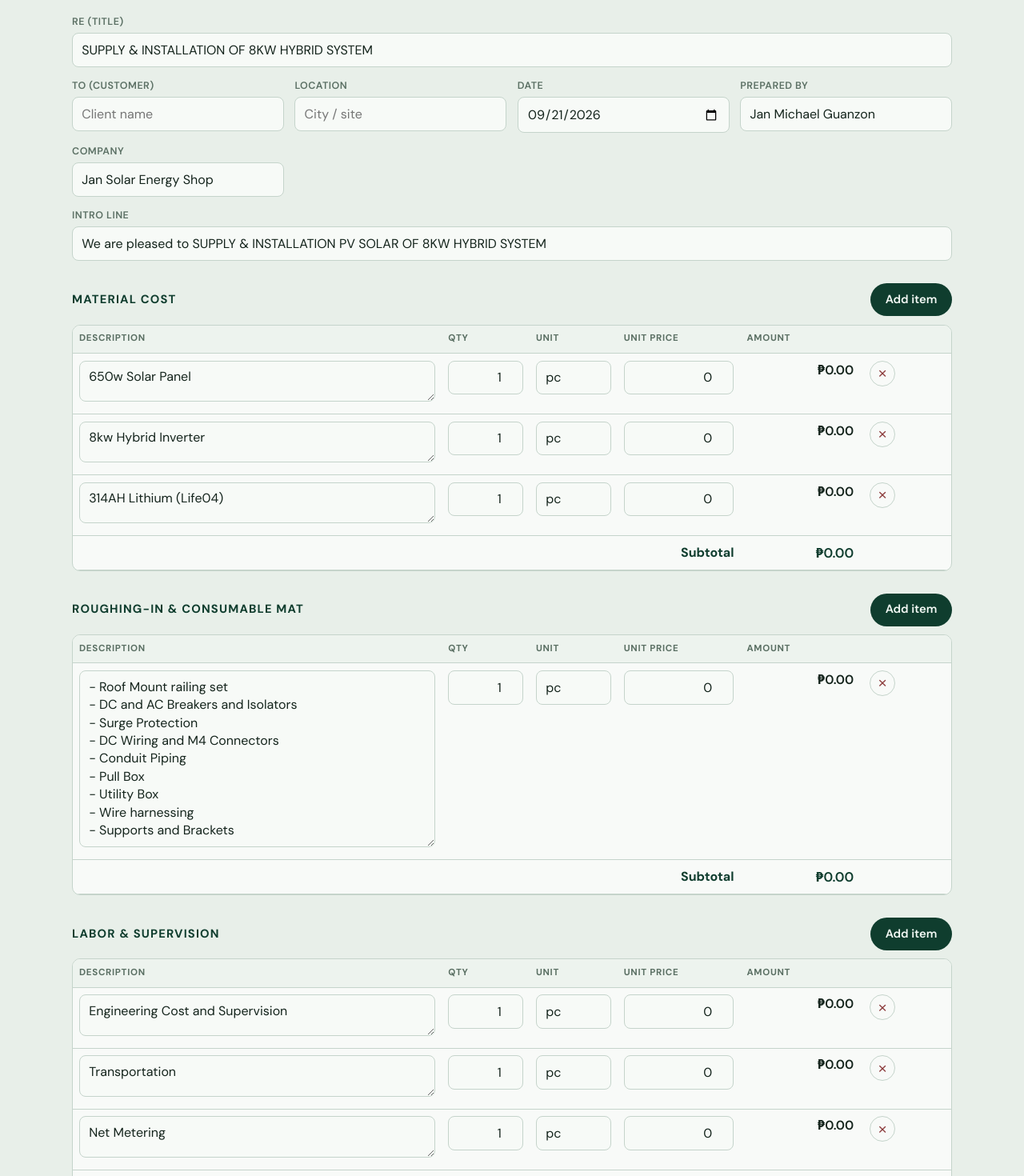
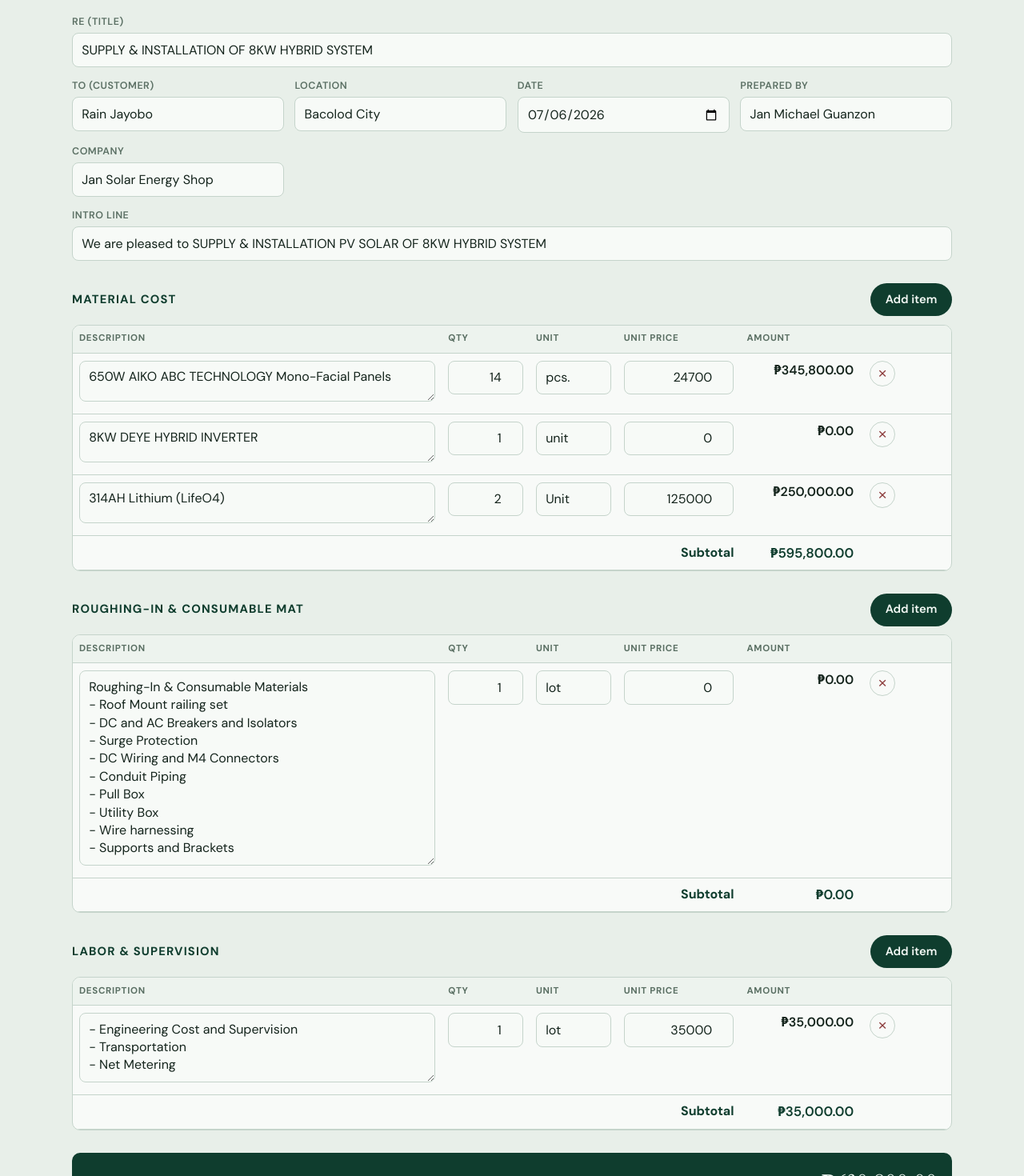
Before and after one commit to phelsajc/rfq, a React (Vite) app: page / in a window 1280 px wide. Shown: the part 300-1770 px from the top of the page at 80% size. Built offline with nearby package versions, Linux system fonts and the light colour scheme.

Commit message:
update export pdf

```diff
--- a/src/RfqPrintDocument.jsx
+++ b/src/RfqPrintDocument.jsx
@@ -1,7 +1,7 @@
 import { formatPhp } from './rfqDefaults'
 
 function formatMoneyPhp(value) {
-  return `Php ${formatPhp(value)}`
+  return `${formatPhp(value)} Php`
 }
 
 function formatDate(iso) {
@@ -51,6 +51,11 @@ export default function RfqPrintDocument({ rfq, packageTotal, payments }) {
     <article className="print-doc" aria-hidden="true">
       <div className="print-page print-page-1">
         <header className="print-letterhead">
+          <img
+            className="print-brand-header"
+            src={`${import.meta.env.BASE_URL}header.JPG`}
+            alt="Jan Solar Energy Shop"
+          />
           <dl className="print-letter-meta">
             <div>
               <dt>TO:</dt>
--- a/src/index.css
+++ b/src/index.css
@@ -567,6 +567,16 @@ body {
     margin-bottom: 10px;
   }
 
+  .print-brand-header {
+    display: block;
+    width: 100%;
+    max-height: 32mm;
+    height: auto;
+    object-fit: contain;
+    object-position: right top;
+    margin: 0 0 8px;
+  }
+
   .print-letter-meta {
     margin: 0;
   }
--- a/src/rfqDefaults.js
+++ b/src/rfqDefaults.js
@@ -53,14 +53,20 @@ export function emptyItem() {
   }
 }
 
-function seedItem(description) {
+function seedItem({ description, qty = 1, unit = 'pc', unitPrice = 0 }) {
+  const amount = calcAmount(qty, unitPrice)
   return {
     ...emptyItem(),
     description,
+    qty,
+    unit,
+    unitPrice,
+    amount,
   }
 }
 
 const DEFAULT_ROUGHING_DESCRIPTION = [
+  'Roughing-In & Consumable Materials',
   '- Roof Mount railing set',
   '- DC and AC Breakers and Isolators',
   '- Surge Protection',
@@ -72,17 +78,49 @@ const DEFAULT_ROUGHING_DESCRIPTION = [
   '- Supports and Brackets',
 ].join('\n')
 
+const DEFAULT_LABOR_DESCRIPTION = [
+  '- Engineering Cost and Supervision',
+  '- Transportation',
+  '- Net Metering',
+].join('\n')
+
+/** Seeded like sample PDF (total 630,800.00). */
 const DEFAULT_CATEGORY_ITEMS = {
   materials: [
-    '650w Solar Panel',
-    '8kw Hybrid Inverter',
-    '314AH Lithium (Life04)',
+    {
+      description: '650W AIKO ABC TECHNOLOGY Mono-Facial Panels',
+      qty: 14,
+      unit: 'pcs.',
+      unitPrice: 24700,
+    },
+    {
+      description: '8KW DEYE HYBRID INVERTER',
+      qty: 1,
+      unit: 'unit',
+      unitPrice: 0,
+    },
+    {
+      description: '314AH Lithium (LifeO4)',
+      qty: 2,
+      unit: 'Unit',
+      unitPrice: 125000,
+    },
   ],
-  roughing: [DEFAULT_ROUGHING_DESCRIPTION],
+  roughing: [
+    {
+      description: DEFAULT_ROUGHING_DESCRIPTION,
+      qty: 1,
+      unit: 'lot',
+      unitPrice: 0,
+    },
+  ],
   labor: [
-    'Engineering Cost and Supervision',
-    'Transportation',
-    'Net Metering',
+    {
+      description: DEFAULT_LABOR_DESCRIPTION,
+      qty: 1,
+      unit: 'lot',
+      unitPrice: 35000,
+    },
   ],
 }
 
@@ -124,11 +162,11 @@ export function createDefaultRfq() {
   return {
     id: createId(),
     title: 'SUPPLY & INSTALLATION OF 8KW HYBRID SYSTEM',
-    customer: '',
-    location: '',
+    customer: 'Rain Jayobo',
+    location: 'Bacolod City',
     preparedBy: 'Jan Michael Guanzon',
     company: 'Jan Solar Energy Shop',
-    date: new Date().toISOString().slice(0, 10),
+    date: '2026-07-06',
     intro:
       'We are pleased to SUPPLY & INSTALLATION PV SOLAR OF 8KW HYBRID SYSTEM',
     notes: 'VAT Excluded',
--- a/src/storage.js
+++ b/src/storage.js
@@ -1,16 +1,12 @@
 import { get, set } from 'idb-keyval'
 import { normalizeRfq } from './rfqDefaults'
 
-const RFQ_KEY = 'rfq-jayobo-8kw-v2'
-const LEGACY_KEY = 'rfq-jayobo-8kw'
+/** v3 uses PDF-matched seeds; older keys are ignored so Reset/fresh load applies. */
+const RFQ_KEY = 'rfq-jayobo-8kw-v3'
 
 export async function loadRfq() {
   const current = await get(RFQ_KEY)
   if (current) return normalizeRfq(current)
-
-  const legacy = await get(LEGACY_KEY)
-  if (legacy) return normalizeRfq(legacy)
-
   return null
 }
 
```
Also changed, not shown: public/header.JPG (added), 1 other file (tests, documents, lock files or other folders).
